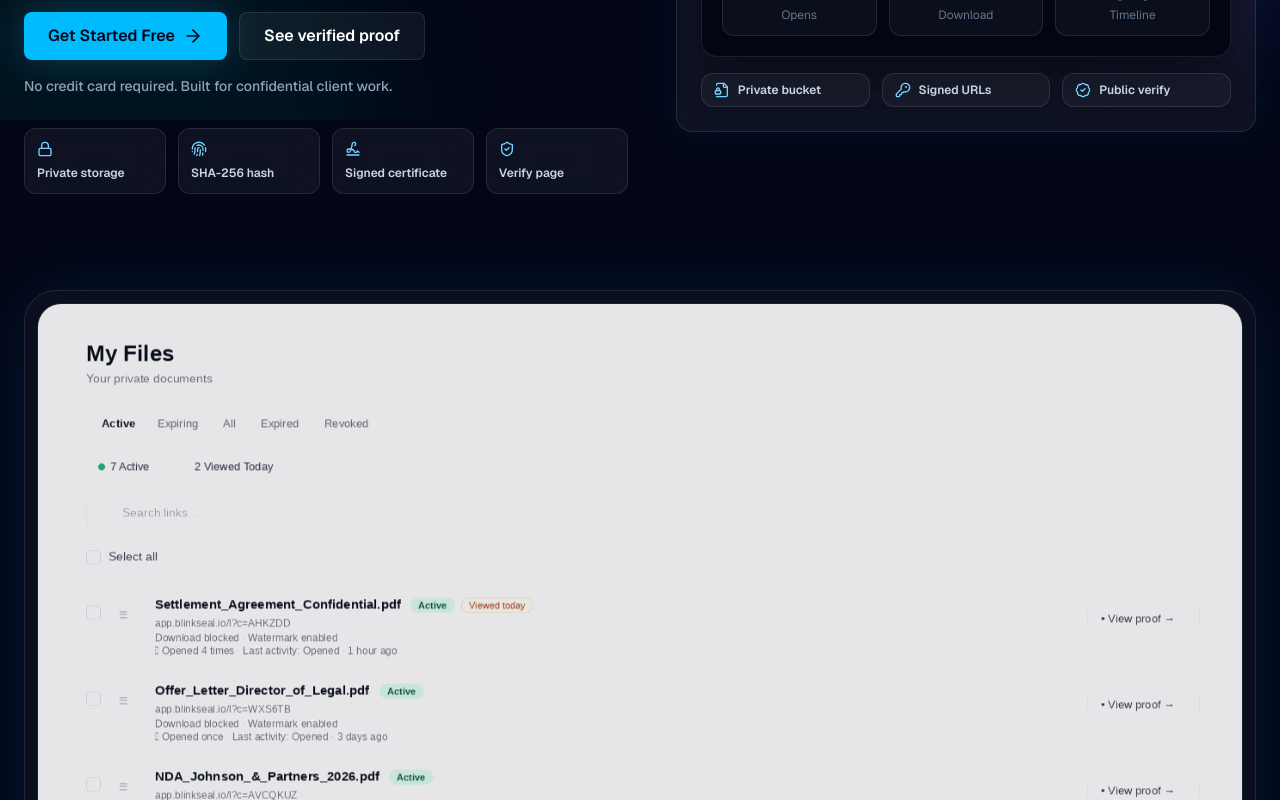
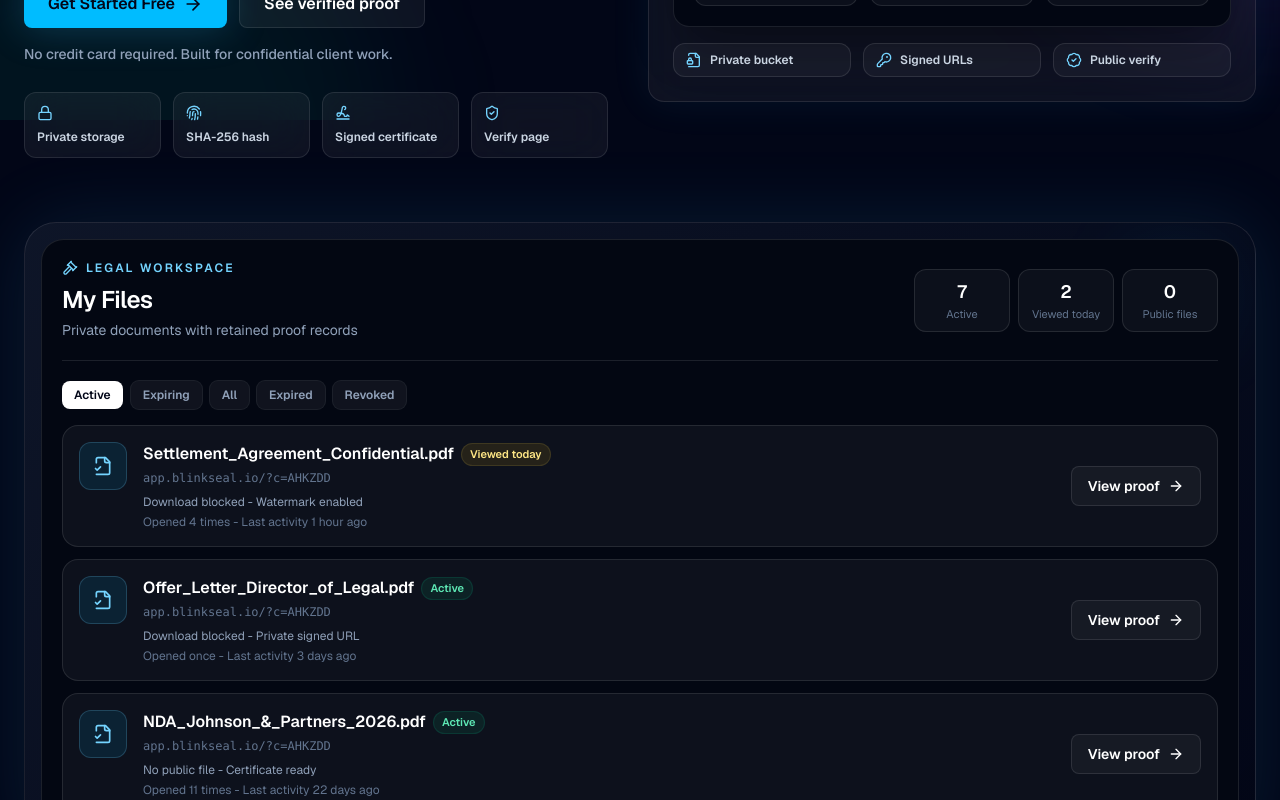
Before and after one commit to SamJeanjo/BlinkSeal, a Next.js app: page / in a window 1280 px wide. Shown: the part 680-1480 px from the top of the page. Built offline with nearby package versions, Linux system fonts and the light colour scheme; no server answers.

Commit message:
Polish premium landing proof experience

```diff
--- a/src/app/page.tsx
+++ b/src/app/page.tsx
@@ -1,4 +1,3 @@
-import Image from "next/image";
 import Link from "next/link";
 import {
   ArrowRight,
@@ -10,6 +9,7 @@ import {
   FileCheck2,
   FileLock2,
   Fingerprint,
+  Gavel,
   KeyRound,
   Lock,
   Scale,
@@ -65,7 +65,7 @@ export default function HomePage() {
       </header>
 
       <section className="relative z-10">
-        <div className="mx-auto grid max-w-7xl items-center gap-12 px-6 py-20 lg:grid-cols-[1.02fr_0.98fr] lg:py-24">
+        <div className="mx-auto grid max-w-7xl items-center gap-10 px-6 pb-14 pt-16 lg:grid-cols-[0.98fr_1.02fr] lg:pb-16 lg:pt-18">
           <div>
             <div className="mb-7 inline-flex items-center gap-2 rounded-full border border-white/10 bg-white/5 px-3 py-1.5 text-sm font-semibold text-slate-300 shadow-[0_0_30px_rgba(56,189,248,0.08)] backdrop-blur-xl">
               <Scale className="h-4 w-4 text-sky-300" />
@@ -74,10 +74,10 @@ export default function HomePage() {
             <h1 className="max-w-4xl text-5xl font-semibold tracking-tight text-white sm:text-6xl lg:text-[78px] lg:leading-[0.94]">
               Court-ready proof that your document was accessed.
             </h1>
-            <p className="mt-6 max-w-2xl text-lg leading-8 text-slate-300 sm:text-xl sm:leading-9">
+            <p className="mt-5 max-w-2xl text-lg leading-8 text-slate-300 sm:text-xl sm:leading-9">
               Share confidential legal documents, track every open, and generate verifiable access certificates with timestamps, hashes, and cryptographic signatures.
             </p>
-            <div className="mt-9 flex flex-col gap-3 sm:flex-row">
+            <div className="mt-8 flex flex-col gap-3 sm:flex-row">
               <Link href="/sign-up" className="inline-flex h-12 items-center justify-center gap-2 rounded-lg bg-sky-400 px-6 text-base font-semibold text-slate-950 shadow-[0_0_40px_rgba(56,189,248,0.25)] transition hover:-translate-y-0.5 hover:bg-sky-300">
                 Get Started Free
                 <ArrowRight className="h-5 w-5" />
@@ -87,7 +87,7 @@ export default function HomePage() {
               </a>
             </div>
             <p className="mt-4 text-sm font-medium text-slate-400">No credit card required. Built for confidential client work.</p>
-            <div className="mt-8 grid max-w-2xl gap-3 sm:grid-cols-4">
+            <div className="mt-7 grid max-w-2xl gap-3 sm:grid-cols-4">
               <HeroTrust icon={<Lock />} label="Private storage" />
               <HeroTrust icon={<Fingerprint />} label="SHA-256 hash" />
               <HeroTrust icon={<Signature />} label="Signed certificate" />
@@ -131,31 +131,20 @@ export default function HomePage() {
           </div>
         </div>
 
-        <div className="mx-auto max-w-7xl px-6 pb-20">
-          <div className="rounded-[2rem] border border-white/10 bg-white/[0.04] p-3 shadow-[0_0_60px_rgba(56,189,248,0.10)] backdrop-blur-xl">
-            <div className="overflow-hidden rounded-[1.5rem] border border-white/10 bg-slate-950">
-              <Image
-                src="/marketing/myfiles-hero.png"
-                alt="BlinkSeal My Files dashboard"
-                width={1400}
-                height={820}
-                priority
-                className="w-full opacity-90 contrast-110 saturate-75"
-              />
-            </div>
-          </div>
+        <div className="mx-auto max-w-7xl px-6 pb-18">
+          <ProductMockup />
         </div>
       </section>
 
       <section id="product" className="relative z-10 mx-auto max-w-7xl px-6 py-20">
         <div className="grid gap-4 md:grid-cols-3">
-          <TrustCard icon={<FileCheck2 />} title="Audit-ready exports" body="Generate signed certificate records with hashes, timestamps, and canonical evidence bundles." />
-          <TrustCard icon={<ShieldCheck />} title="Security-first access" body="Private storage, server-side validation, scoped access, and production security headers." />
+          <TrustCard icon={<FileCheck2 />} title="Audit-ready exports" body="Generate signed certificate records with hashes, timestamps, UTC event history, and canonical evidence bundles." />
+          <TrustCard icon={<ShieldCheck />} title="Security-first access" body="Private storage, server-side validation, scoped access, no public files, and production security headers." />
           <TrustCard icon={<Signature />} title="Cryptographic signatures" body="Ed25519-signed certificate payloads give IT teams a verification path beyond screenshots." />
         </div>
 
         <div className="mt-24 grid gap-10 lg:grid-cols-[0.85fr_1.15fr] lg:items-start">
-          <SectionIntro eyebrow="Secure document sharing" title="Verifiable proof of access, not a hopeful email attachment." body="BlinkSeal gives legal teams a controlled link, a live proof timeline, and a signed certificate that captures what happened." />
+          <SectionIntro eyebrow="Secure document sharing" title="Verifiable proof of access, not a hopeful email attachment." body="BlinkSeal gives legal teams a controlled link, a live proof timeline, and a signed evidence bundle that captures what happened without making files public." />
           <div className="grid gap-4 sm:grid-cols-3">
             <FeatureCard icon={<FileLock2 />} title="Secure Links" body="Revocable links with expiration, view limits, one-time access, and private signed URLs." />
             <FeatureCard icon={<Eye />} title="Real-Time Tracking" body="Record opens, downloads, IP, device, browser, referrer, and UTC timestamps." />
@@ -238,16 +227,42 @@ export default function HomePage() {
         </div>
       </section>
 
+      <section className="relative z-10 border-y border-white/10 bg-[radial-gradient(circle_at_50%_0%,rgba(56,189,248,0.10),transparent_45%),rgba(255,255,255,0.03)]">
+        <div className="mx-auto max-w-7xl px-6 py-18">
+          <div className="grid gap-10 lg:grid-cols-[0.78fr_1.22fr] lg:items-center">
+            <SectionIntro
+              eyebrow="How verification works"
+              title="A simple chain of evidence IT can validate."
+              body="Each certificate ties the original file to the access log, then signs the canonical payload. The verification page checks that chain independently."
+            />
+            <div className={`${card} p-5`}>
+              <div className="grid gap-3 md:grid-cols-4">
+                <VerifyStep icon={<Fingerprint />} title="Document hash" body="SHA-256 fingerprint of the uploaded file." />
+                <VerifyStep icon={<Clock3 />} title="Event hash" body="Canonical hash of opens, downloads, IP, and UTC timestamps." />
+                <VerifyStep icon={<Signature />} title="Signature" body="Server-side Ed25519 signature over the evidence payload." />
+                <VerifyStep icon={<BadgeCheck />} title="Public verify" body="Certificate URL confirms the payload has not changed." />
+              </div>
+              <div className="mt-5 rounded-2xl border border-emerald-400/20 bg-emerald-500/10 p-4 text-sm leading-6 text-emerald-100">
+                Retention-ready records include private storage path, file hash, signed evidence bundle, UTC timestamps, revocation state, and proof that the file was never exposed through a public bucket.
+              </div>
+            </div>
+          </div>
+        </div>
+      </section>
+
       <section id="pricing" className="relative z-10 border-y border-white/10 bg-white/[0.03]">
-        <div className="mx-auto max-w-7xl px-6 py-24">
+        <div className="mx-auto max-w-7xl px-6 py-18">
           <div className="text-center">
             <p className="text-sm font-semibold uppercase tracking-[0.18em] text-sky-300">Simple, transparent pricing</p>
             <h2 className="mx-auto mt-3 max-w-3xl text-4xl font-semibold tracking-tight text-white sm:text-5xl">Start free. Upgrade when proof becomes workflow.</h2>
+            <p className="mx-auto mt-4 max-w-2xl text-sm leading-6 text-slate-400">
+              Every plan keeps documents private by default. Paid plans add longer retention, signed evidence exports, and certificate verification for legal and IT review.
+            </p>
           </div>
-          <div className="mt-10 grid gap-5 lg:grid-cols-3">
+          <div className="mt-8 grid gap-5 lg:grid-cols-3">
             <Plan name="Free" price="$0/mo" items={["3 secure links/mo", "Basic access tracking", "7-day history"]} />
-            <Plan featured name="Pro" price="$29/mo" items={["Secure links", "Access tracking", "Export proof certificates", "Clean downloads", "Unlimited views", "Retention controls"]} />
-            <Plan name="Business" price="$99/mo" items={["All Pro features", "Up to 7 users", "Shared team workspace", "Admin controls"]} />
+            <Plan featured name="Pro" price="$29/mo" items={["Secure links", "Access tracking", "Signed proof certificates", "Private signed URLs", "Unlimited views", "Retention controls"]} />
+            <Plan name="Business" price="$99/mo" items={["All Pro features", "Up to 7 users", "Shared workspace", "Admin controls"]} />
           </div>
         </div>
       </section>
@@ -294,12 +309,116 @@ export default function HomePage() {
   );
 }
 
+function ProductMockup() {
+  const rows = [
+    {
+      name: "Settlement_Agreement_Confidential.pdf",
+      status: "Viewed today",
+      meta: "Download blocked - Watermark enabled",
+      opens: "Opened 4 times",
+      activity: "Last activity 1 hour ago"
+    },
+    {
+      name: "Offer_Letter_Director_of_Legal.pdf",
+      status: "Active",
+      meta: "Download blocked - Private signed URL",
+      opens: "Opened once",
+      activity: "Last activity 3 days ago"
+    },
+    {
+      name: "NDA_Johnson_&_Partners_2026.pdf",
+      status: "Active",
+      meta: "No public file - Certificate ready",
+      opens: "Opened 11 times",
+      activity: "Last activity 22 days ago"
+    }
+  ];
+
+  return (
+    <div className="relative overflow-hidden rounded-[2rem] border border-white/10 bg-[linear-gradient(135deg,rgba(15,23,42,0.92),rgba(2,6,23,0.96))] p-4 shadow-[0_0_80px_rgba(56,189,248,0.12)] backdrop-blur-xl">
+      <div className="absolute right-8 top-6 h-24 w-24 rounded-full bg-sky-400/10 blur-2xl" />
+      <div className="absolute bottom-0 left-20 h-20 w-64 rounded-full bg-violet-500/10 blur-2xl" />
+      <div className="relative rounded-[1.4rem] border border-white/10 bg-[#030712] p-5">
+        <div className="mb-5 flex flex-col gap-4 border-b border-white/10 pb-5 md:flex-row md:items-center md:justify-between">
+          <div>
+            <div className="flex items-center gap-2 text-xs font-semibold uppercase tracking-[0.18em] text-sky-300">
+              <Gavel className="h-4 w-4" />
+              Legal workspace
+            </div>
+            <h3 className="mt-2 text-2xl font-semibold tracking-tight text-white">My Files</h3>
+            <p className="mt-1 text-sm text-slate-400">Private documents with retained proof records</p>
+          </div>
+          <div className="grid grid-cols-3 gap-2 text-center">
+            <DashboardStat value="7" label="Active" />
+            <DashboardStat value="2" label="Viewed today" />
+            <DashboardStat value="0" label="Public files" />
+          </div>
+        </div>
+
+        <div className="mb-4 flex flex-wrap gap-2">
+          {["Active", "Expiring", "All", "Expired", "Revoked"].map((tab, index) => (
+            <span key={tab} className={`rounded-lg px-3 py-1.5 text-xs font-semibold ${index === 0 ? "bg-white text-slate-950" : "bg-white/[0.05] text-slate-400 ring-1 ring-white/10"}`}>
+              {tab}
+            </span>
+          ))}
+        </div>
+
+        <div className="space-y-3">
+          {rows.map((row) => (
+            <div key={row.name} className="grid gap-4 rounded-2xl border border-white/10 bg-white/[0.045] p-4 md:grid-cols-[1fr_auto] md:items-center">
+              <div className="flex gap-4">
+                <div className="grid h-12 w-12 shrink-0 place-items-center rounded-xl border border-sky-300/20 bg-sky-400/10 text-sky-300">
+                  <FileCheck2 className="h-5 w-5" />
+                </div>
+                <div>
+                  <div className="flex flex-wrap items-center gap-2">
+                    <p className="font-semibold text-white">{row.name}</p>
+                    <span className={`rounded-full px-2 py-0.5 text-[11px] font-semibold ${row.status === "Viewed today" ? "bg-amber-400/10 text-amber-200 ring-1 ring-amber-300/20" : "bg-emerald-500/10 text-emerald-300 ring-1 ring-emerald-400/20"}`}>
+                      {row.status}
+                    </span>
+                  </div>
+                  <p className="mt-1 font-mono text-xs text-slate-500">app.blinkseal.io/?c=AHKZDD</p>
+                  <p className="mt-2 text-xs text-slate-400">{row.meta}</p>
+                  <p className="mt-1 text-xs text-slate-500">{row.opens} - {row.activity}</p>
+                </div>
+              </div>
+              <Link href="/sign-up" className="inline-flex h-10 items-center justify-center gap-2 rounded-lg border border-white/10 bg-white/[0.04] px-4 text-sm font-semibold text-white transition hover:bg-white/10">
+                View proof
+                <ArrowRight className="h-4 w-4" />
+              </Link>
+            </div>
+          ))}
+        </div>
+      </div>
+    </div>
+  );
+}
+
+function DashboardStat({ value, label }: { value: string; label: string }) {
+  return (
+    <div className="min-w-24 rounded-xl border border-white/10 bg-white/[0.04] px-3 py-2">
+      <p className="text-lg font-semibold text-white">{value}</p>
+      <p className="text-[11px] text-slate-500">{label}</p>
+    </div>
+  );
+}
+
 function SectionIntro({ eyebrow, title, body }: { eyebrow?: string; title: string; body?: string }) {
   return (
     <div className="max-w-3xl">
       {eyebrow && <p className="text-sm font-semibold uppercase tracking-[0.18em] text-sky-300">{eyebrow}</p>}
       <h2 className="mt-3 text-4xl font-semibold tracking-tight text-white sm:text-5xl">{title}</h2>
       {body && <p className="mt-4 text-lg leading-8 text-slate-400">{body}</p>}
+    </div>
+  );
+}
+
+function VerifyStep({ icon, title, body }: { icon: React.ReactNode; title: string; body: string }) {
+  return (
+    <div className="rounded-2xl border border-white/10 bg-white/[0.04] p-4">
+      <div className="mb-4 grid h-11 w-11 place-items-center rounded-xl border border-sky-300/20 bg-sky-400/10 text-sky-300">{icon}</div>
+      <h3 className="font-semibold text-white">{title}</h3>
+      <p className="mt-2 text-sm leading-6 text-slate-400">{body}</p>
     </div>
   );
 }
```
